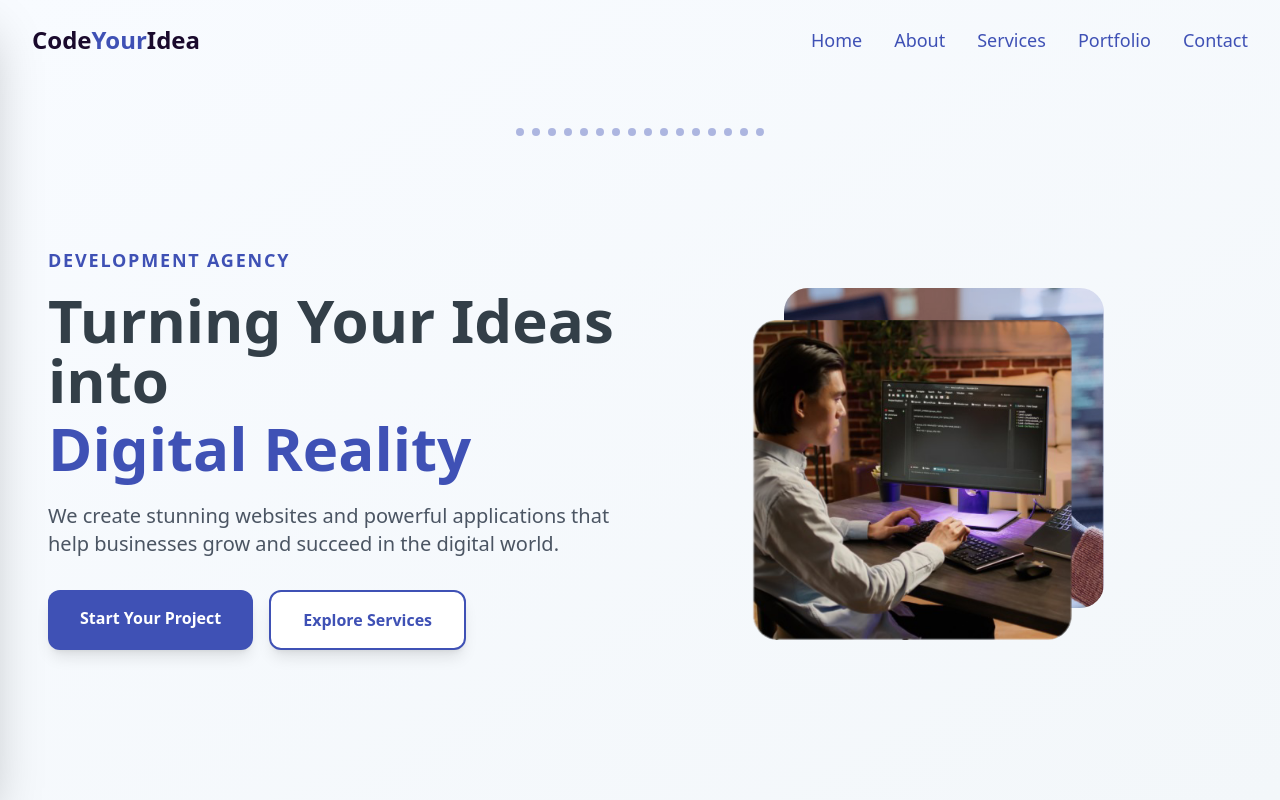
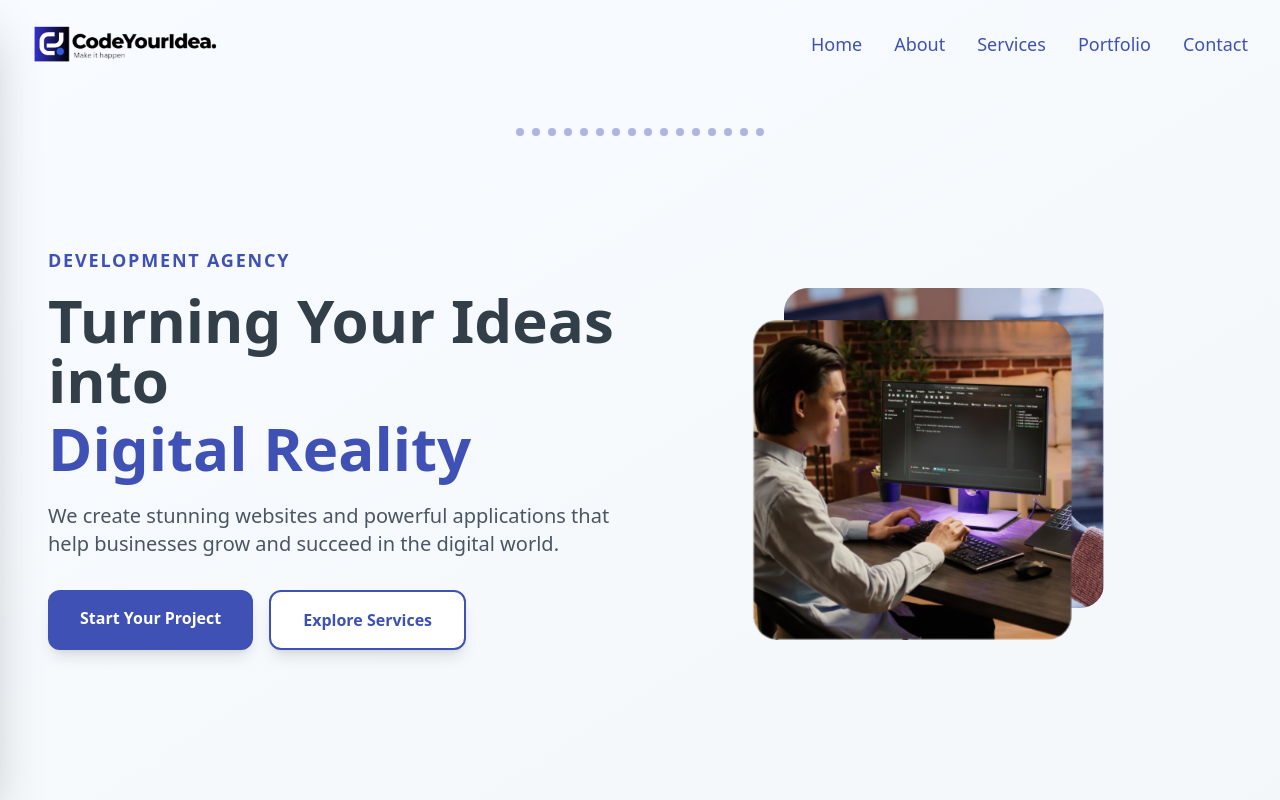
Before and after one commit to chanchaltut/lawfolio, a React (Vite) app: page / in a window 1280 px wide. Shown: the top 800 px of the page. Built offline with nearby package versions, Linux system fonts and the light colour scheme.

Commit message:
Logo Added

```diff
--- a/src/components/Navbar.jsx
+++ b/src/components/Navbar.jsx
@@ -1,5 +1,5 @@
 import React, { useState, useEffect } from "react";
-import logo from "../assets/images/logo-img.svg";
+import logo from "/logo.png";
 
 const navLinks = [
     { label: "Home", href: "#" },
@@ -46,7 +46,7 @@
         >
             {/* Logo */}
             <div className="flex items-center gap-2">
-                <span className="text-2xl font-bold text-[#1a0a2d]">Code<span className="text-[#3F51B5]">Your</span>Idea</span>
+                <img src={logo} alt="CodeYourIdea Logo" className="h-10 w-auto" />
             </div>
             {/* Desktop Nav */}
             <ul className="hidden md:flex gap-8 text-lg font-medium text-[#1a0a2d]">
```
Also changed, not shown: public/logo.png (added).
